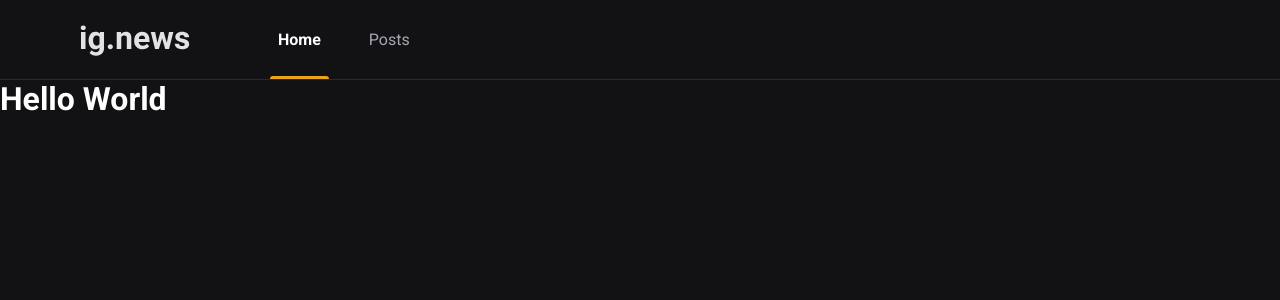
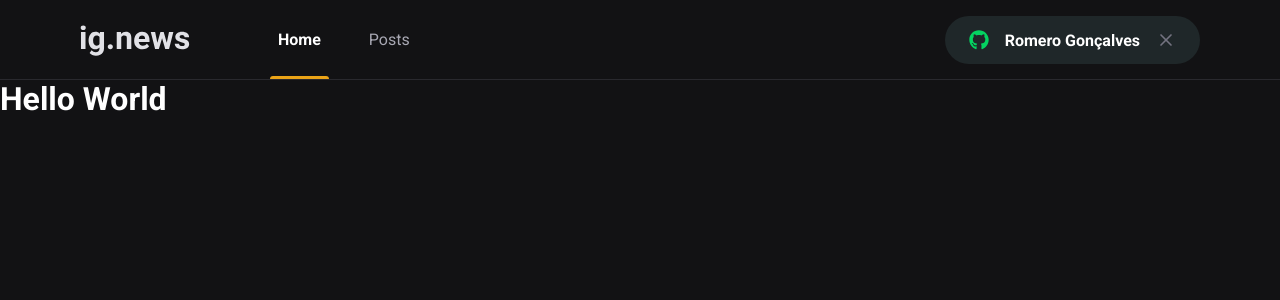
Before and after one commit to romerotg/ignews, a Next.js app: page / in a window 1280 px wide. Shown: the top 300 px of the page. Built offline with nearby package versions, Linux system fonts and the light colour scheme.

Commit message:
Creating and styling sign-in button

```diff
--- a/package.json
+++ b/package.json
@@ -12,6 +12,7 @@
     "next": "11.0.1",
     "react": "17.0.2",
     "react-dom": "17.0.2",
+    "react-icons": "^4.2.0",
     "sass": "^1.35.2"
   },
   "devDependencies": {
--- a/src/components/Header/index.tsx
+++ b/src/components/Header/index.tsx
@@ -1,14 +1,17 @@
+import { SignInButton } from '../SignInButton';
+import Image from 'next/image';
 import styles from './styles.module.scss';
 
 export function Header() {
   return (
     <header className={styles.headerContainer}>
       <div className={styles.headerContent}>
-        <img src="/images/logo.svg" alt="ig.news" />
+        <Image src="/images/logo.svg" alt="ig.news" width={110} height={31} />
         <nav>
           <a href="#" className={styles.active}>Home</a>
           <a href="#">Posts</a>
         </nav>
+        <SignInButton />
       </div>
     </header>
   );
--- a/src/components/Header/styles.module.scss
+++ b/src/components/Header/styles.module.scss
@@ -51,4 +51,8 @@
       }
     }
   }
+
+  > button {
+    margin-left: auto;
+  }
 }
--- /dev/null
+++ b/src/components/SignInButton/index.tsx
@@ -0,0 +1,26 @@
+import { FaGithub } from 'react-icons/fa';
+import { FiX } from 'react-icons/fi';
+import styles from './styles.module.scss';
+
+export function SignInButton() {
+  const isUserLoggedIn = true;
+
+  return isUserLoggedIn ? (
+    <button
+      type="button"
+      className={styles.signInButton}
+    >
+      <FaGithub color="#04d361" />
+      Romero Gonçalves
+      <FiX color="#737380" className={styles.closeIcon} />
+    </button>
+  ) : (
+    <button
+      type="button"
+      className={styles.signInButton}
+    >
+      <FaGithub color="#eba417" />
+      Sign in with GitHub
+    </button>
+  );
+}
--- /dev/null
+++ b/src/components/SignInButton/styles.module.scss
@@ -0,0 +1,33 @@
+.signInButton {
+  height: 3rem;
+  border-radius: 3rem;
+  background: var(--gray-850);
+  border: 0;
+  padding: 0 1.5rem;
+
+  display: flex;
+  align-items: center;
+  justify-content: center;
+
+  color: var(--white);
+  font-weight: bold;
+
+  svg {
+    width: 20px;
+    height: 20px;
+  }
+
+  svg:first-child {
+    margin-right: 1rem;
+  }
+
+  svg.closeIcon {
+    margin-left: 1rem;
+  }
+
+  transition: brightness 0.2s;
+
+  &:hover {
+    filter: brightness(0.8);
+  }
+}
--- a/src/styles/global.scss
+++ b/src/styles/global.scss
@@ -9,6 +9,7 @@
   --gray-50: #e1e1e6;
   --gray-300: #a8a8b3;
   --gray-800: #29292e;
+  --gray-850: #1f2729;
   --gray-900: #121214;
 
   --cyan-500: #61dafb;
```
Also changed, not shown: 1 other file (tests, documents, lock files or other folders).
